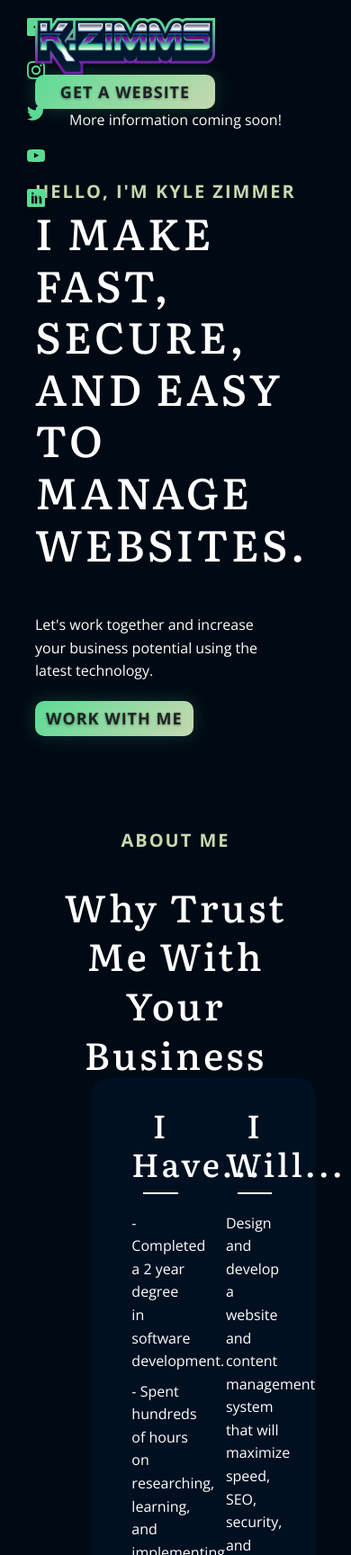
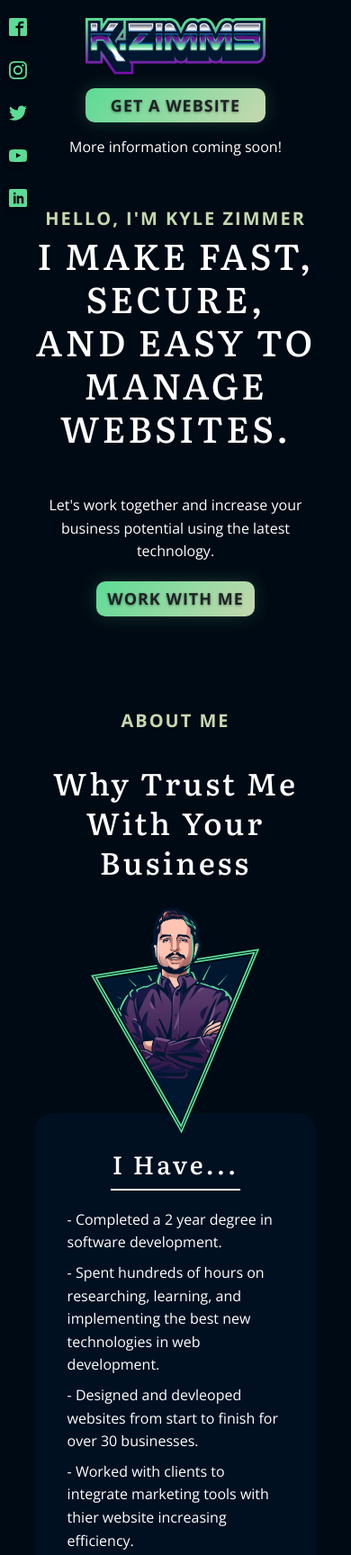
Before and after one commit to K-zimm/kzimms, a Gatsby site: page / in a window 390 px wide. Shown: the top 1728 px of the page at 90% size. Built offline with nearby package versions, Linux system fonts and the light colour scheme; Gatsby itself is replaced by a stand-in of ours.

Commit message:
Mobile responsiveness

```diff
--- a/src/styles/base/_typography.scss
+++ b/src/styles/base/_typography.scss
@@ -38,22 +38,37 @@ h6 {
 
 h1 {
   font-size: 4.8rem;
+  @include respond(phone) {
+    font-size: 4rem; //1rem = 12, 12/16
+  }
 }
 
 h2 {
   font-size: 4.2rem;
+  @include respond(phone) {
+    font-size: 3.4rem; //1rem = 12, 12/16
+  }
 }
 
 h3 {
   font-size: 3.6rem;
+  @include respond(phone) {
+    font-size: 2.8rem; //1rem = 12, 12/16
+  }
 }
 
 h4 {
   font-size: 3rem;
+  @include respond(phone) {
+    font-size: 2.4rem; //1rem = 12, 12/16
+  }
 }
 
 h5 {
   font-size: 2.4rem;
+  @include respond(phone) {
+    font-size: 2rem; //1rem = 12, 12/16
+  }
 }
 
 h6 {
--- a/src/styles/layout/_header.scss
+++ b/src/styles/layout/_header.scss
@@ -6,14 +6,23 @@
   @media screen and (max-width: 980px) {
     flex-wrap: wrap;
   }
+  @media screen and (max-width: 580px) {
+    flex-direction: column;
+  }
   .social-links_vertical {
     position: absolute;
     top: 1rem;
     left: 5%;
+    @media screen and (max-width: 980px) {
+      left: calc(5% - 20px);
+    }
   }
   &__left {
     width: 20rem;
     margin-top: 2rem;
+    @media screen and (max-width: 580px) {
+      margin-bottom: 1.5rem;
+    }
   }
   &__middle {
     flex-grow: 1;
@@ -27,6 +36,9 @@
   }
   &__right {
     width: 20rem;
+    @media screen and (max-width: 580px) {
+      margin-bottom: 1.5rem;
+    }
   }
   &__cta-section {
   }
--- a/src/styles/pages/_home.scss
+++ b/src/styles/pages/_home.scss
@@ -5,13 +5,24 @@
   .hero {
     &__content {
       text-transform: uppercase;
+      @media screen and (max-width: 580px) {
+        text-align: center;
+      }
     }
     &__cta {
       width: 80%;
       margin-top: 5rem;
+      @media screen and (max-width: 580px) {
+        text-align: center;
+        width: 100%;
+      }
       .work-with-me_btn {
         display: inline-block;
         margin-top: 2rem;
+        @media screen and (max-width: 580px) {
+          margin-right: auto;
+          margin-left: auto;
+        }
       }
     }
     &__illustration {
@@ -25,7 +36,7 @@
     &__header {
       text-align: center;
       max-width: 50rem;
-      margin: 0 auto;
+      margin: 0 auto 3rem;
       h2 {
         line-height: 1.3;
       }
@@ -37,17 +48,34 @@
 
     .row_2-col {
       align-items: center;
+      @media screen and (max-width: 980px) {
+        flex-direction: column;
+      }
       .column {
         &:first-child {
           width: 30%;
           margin-right: -10%;
           z-index: 10;
+          @media screen and (max-width: 1430px) {
+            width: 27%;
+            margin-right: -7%;
+          }
+          @media screen and (max-width: 980px) {
+            width: 60%;
+            max-width: 250px;
+            margin-right: 0;
+            margin-bottom: -3rem;
+          }
         }
         &:last-child {
           width: 80%;
           padding: 3rem 5% 3rem 8%;
           background-color: rgba($gray-blue, 0.5);
           border-radius: 2rem;
+          @media screen and (max-width: 980px) {
+            padding: 4rem 5% 1rem;
+            width: 100%;
+          }
         }
       }
     }
@@ -57,11 +85,16 @@
     }
     &__content {
       display: flex;
+      flex-wrap: wrap;
       &--column {
         margin: 0;
         padding: 0 2rem;
         width: 50%;
         background-color: unset;
+        @media screen and (max-width: 980px) {
+          width: 100%;
+          padding-bottom: 2rem;
+        }
       }
       ul {
         list-style: none;
@@ -97,6 +130,9 @@
       display: grid;
       row-gap: 1.5rem;
       grid-row-gap: 1.5rem;
+      @include respond(phone) {
+        width: 100%;
+      }
 
       input,
       textarea {
@@ -128,6 +164,7 @@
           left: -9999px;
         }
         label {
+          margin-bottom: 1rem;
           cursor: pointer;
           display: inline-block;
           padding: 1rem 1.5rem;
--- a/src/styles/pages/_thank-you.scss
+++ b/src/styles/pages/_thank-you.scss
@@ -6,12 +6,16 @@
   text-align: center;
   overflow-x: hidden;
   padding-top: 2rem;
-  width: 90%;
   margin: 0 auto;
   min-height: 90vh;
   .thankyou-graphic svg {
     height: 50vh !important;
     width: auto !important;
+    @media screen and (max-width: 980px) {
+      height: auto !important;
+      width: 100% !important;
+      max-width: 400px;
+    }
     #spaceshuttle {
       animation: wobble 3s ease-in-out infinite;
       transform-origin: center;
@@ -25,6 +29,9 @@
       color: #ffffff;
       text-shadow: 2px 2px 4px #000000;
       margin-bottom: 1.5rem;
+      @media screen and (max-width: 980px) {
+        font-size: 3rem;
+      }
     }
     em {
       font-size: 1.3rem;
```
